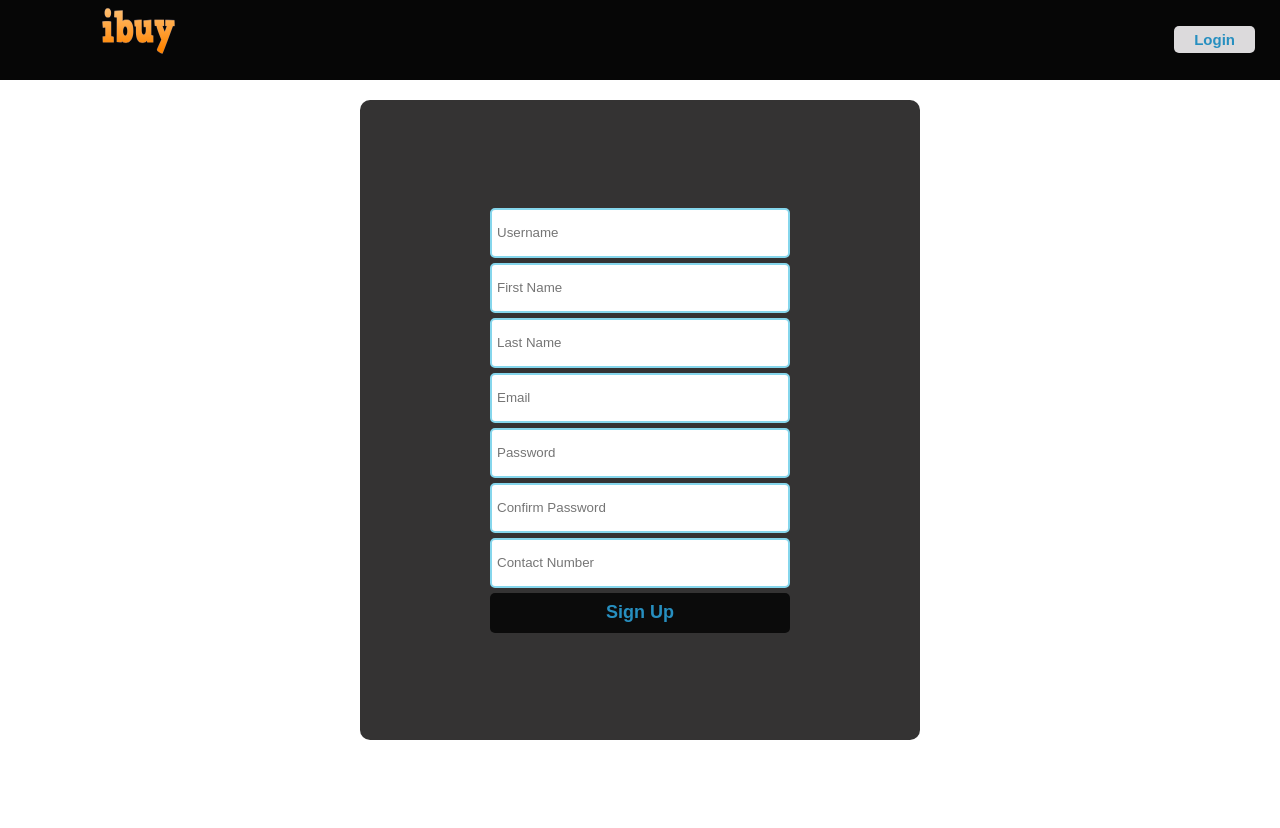
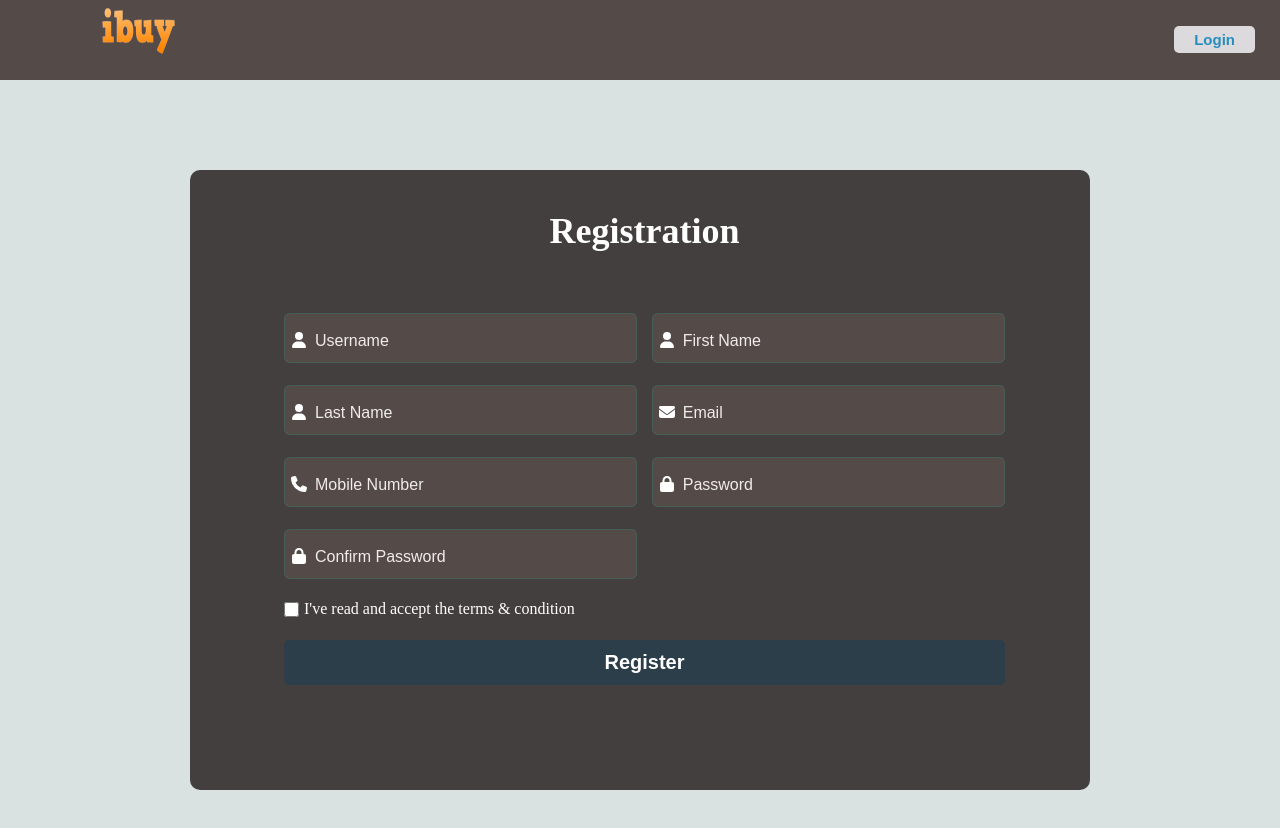
Before and after one commit to nuristany/usestorefront, a React (Create React App) app: page /register in a window 1280 px wide. Shown: the top 828 px of the page. Before the commit the page ends 800 px from the top, so only its background shows below. Built offline with nearby package versions, Linux system fonts and the light colour scheme.

Commit message:
changed the style of the app

```diff
--- a/src/component/RegistrationPage.js
+++ b/src/component/RegistrationPage.js
@@ -103,9 +103,14 @@
 
 // export default RegistrationForm;
 
-
-
 import React, { useState } from "react";
+import { FontAwesomeIcon } from "@fortawesome/react-fontawesome";
+import {
+  faUser,
+  faPhone,
+  faEnvelope,
+  faLock,
+} from "@fortawesome/free-solid-svg-icons"; // Import the user icon
 import { useNavigate } from "react-router-dom";
 
 function RegistrationForm() {
@@ -138,7 +143,7 @@ function RegistrationForm() {
 
     try {
       //const accessToken = localStorage.getItem("access");
-      const response = await fetch("http://127.0.0.1:8000/auth/users/", {
+      const response = await fetch("https://web-production-036f.up.railway.app/auth/users/", {
         method: "POST",
         headers: {
           "Content-Type": "application/json",
@@ -159,18 +164,24 @@ function RegistrationForm() {
   };
 
   return (
-    <div className="signup-container">
-      <div className="signup">
-        <form onSubmit={handleSubmit} className="signupForm">
+    <div className="registration-container">
+      <div className="wrapper">
+        <h1>Registration</h1>
+        <form onSubmit={handleSubmit}>
           {error && <div className="error">{error}</div>}
+          <div className="input-box">
+            <div className="input-field">
               <input
                 type="text"
+                placeholder="Username"
                 name="username"
-            placeholder="Username"
                 value={formData.username}
                 onChange={handleChange}
                 required
               />
+              <FontAwesomeIcon icon={faUser} className="faUser" />
+            </div>
+            <div className="input-field">
               <input
                 type="text"
                 name="first_name"
@@ -179,14 +190,22 @@ function RegistrationForm() {
                 onChange={handleChange}
                 required
               />
+              <FontAwesomeIcon icon={faUser} className="faUser" />
+            </div>
+          </div>
+          <div className="input-box">
+            <div className="input-field">
               <input
                 type="text"
+                placeholder="Last Name"
                 name="last_name"
-            placeholder="Last Name"
                 value={formData.last_name}
                 onChange={handleChange}
                 required
               />
+              <FontAwesomeIcon icon={faUser} className="faUser" />
+            </div>
+            <div className="input-field">
               <input
                 type="email"
                 name="email"
@@ -195,6 +214,22 @@ function RegistrationForm() {
                 onChange={handleChange}
                 required
               />
+              <FontAwesomeIcon icon={faEnvelope} className="faUser" />
+            </div>
+          </div>
+          <div className="input-box">
+            <div className="input-field">
+              <input
+                type="number"
+                placeholder="Mobile Number"
+                name="phone"
+                value={formData.phone}
+                onChange={handleChange}
+                required
+              />
+              <FontAwesomeIcon icon={faPhone} className="faUser" />
+            </div>
+            <div className="input-field">
               <input
                 type="password"
                 name="password"
@@ -203,23 +238,31 @@ function RegistrationForm() {
                 onChange={handleChange}
                 required
               />
+              <FontAwesomeIcon icon={faLock} className="faUser" />
+            </div>
+          </div>
+          <div className="input-box">
+            <div className="input-field">
               <input
                 type="password"
+                placeholder="Confirm Password"
                 name="confirmPassword"
-            placeholder="Confirm Password"
                 value={formData.confirmPassword}
                 onChange={handleChange}
                 required
               />
-          <input
-            type="text"
-            name="phone"
-            placeholder="Contact Number"
-            value={formData.phone}
-            onChange={handleChange}
-            required
-          />
-          <button type="submit">Sign Up</button>
+              <FontAwesomeIcon icon={faLock} className="faUser" />
+            </div>
+          </div>
+          {/* Other input fields */}
+
+          <label>
+            <input type="checkbox" required /> I've read and accept the terms & condition
+          </label>
+
+          <button type="submit" className="btn">
+            Register
+          </button>
         </form>
       </div>
     </div>
--- a/src/styles.css
+++ b/src/styles.css
@@ -61,7 +61,7 @@ body {
 
 /* this is the navbar style */
 .nav {
-  background: #060606;
+  background-color: rgb(84, 74, 72);
   height: 80px;
   width: 100%;
 }
@@ -155,40 +155,6 @@ form button {
   background-color: #0b0b0b;
 }
 
-.signup {
-  margin-top: 20px;
-  display: flex;
-  justify-content: center; /* Horizontally center the content */
-  align-items: center; /* Vertically center the content */
-  height: 50vh; /* Set the height to the full viewport height */
-  width: 50vh;
-  background-color: #1e1e1d;
-  border-radius: 10px;
-}
-
-.signup-container {
-  display: flex;
-  justify-content: center;
-  align-items: center;
-}
-
-.signup {
-  margin-top: 20px;
-  display: flex;
-  justify-content: center; /* Horizontally center the content */
-  align-items: center; /* Vertically center the content */
-  height: 80vh; /* Set the height to the full viewport height */
-  width: 70vh;
-  background-color: #343333;
-  border-radius: 10px;
-}
-
-.signupForm input {
-  width: 300px;
-  margin-bottom: 5px;
-  height: 50px;
-}
-
 .col-2 ul {
   border-radius: 8px;
   width: 200px;
@@ -268,7 +234,7 @@ form button {
   text-align: center;
 }
 
-.nav ul li button{
+.nav ul li button {
   background-color: #dcdadc;
   color: #278fc0;
   border-radius: 5px;
@@ -281,13 +247,12 @@ form button {
   font-size: 15px;
   cursor: pointer;
 }
-.nav ul li button:hover{
+.nav ul li button:hover {
   background-color: #06565b;
   color: white;
-
 }
 
-.logout-container{
+.logout-container {
   display: flex;
   justify-content: center;
   align-items: center;
@@ -301,12 +266,10 @@ form button {
   margin-top: 20px;
   border-radius: 5px;
   padding-top: 10px;
-
 }
-.logout p{
-font-size: 20px;
-color: white;
-
+.logout p {
+  font-size: 20px;
+  color: white;
 }
 .logout button {
   margin-top: 20px;
@@ -321,13 +284,11 @@ color: white;
   font-weight: bold;
   font-size: 15px;
   cursor: pointer;
-
 }
 .login-link a {
   color: #431102;
   font-weight: bold;
   font-size: 20px;
-
 }
 .login-link a:hover {
   color: white;
@@ -392,13 +353,11 @@ footer {
   flex-wrap: wrap;
   align-items: flex-start;
   justify-content: space-between;
-
 }
 
 .footer-col {
   flex-basis: 25%;
   padding: 10px;
-
 }
 .footer-col h3 {
   width: fit-content;
@@ -440,10 +399,9 @@ footer ul li a {
   color: white;
 }
 
-
 .add-item-container {
   max-width: 600px;
-  margin:auto
+  margin: auto;
 }
 
 .create-form {
@@ -484,13 +442,8 @@ footer ul li a {
 }
 
 .create-form button:hover {
-  background-color:#043033;
+  background-color: #043033;
 }
-
-
-
-
-
 
 /* Existing styles here */
 
@@ -522,7 +475,8 @@ footer ul li a {
   }
 
   /* Adjust login/signup form styles for mobile */
-  .user-login, .signup {
+  .user-login,
+  .signup {
     width: 90%; /* Adjust width for smaller screens */
   }
 
@@ -530,7 +484,8 @@ footer ul li a {
     margin: 20px; /* Adjust margin for smaller screens */
   }
 
-  form input, form button {
+  form input,
+  form button {
     width: 100%; /* Make form inputs and buttons full width */
   }
 
@@ -547,3 +502,91 @@ footer ul li a {
     margin-bottom: 20px; /* Adjust margin for smaller screens */
   }
 }
+
+.registration-container {
+  display: flex;
+  justify-content: center;
+  align-items: center;
+  min-height: 100vh;
+  background-color: rgb(217, 225, 225);
+}
+
+.wrapper {
+  width: 900px;
+  background-color: rgb(67, 63, 63);
+  border-radius: 10px;
+  color: white;
+  padding: 40px 35px 55px 44px;
+}
+.wrapper h1 {
+  font-size: 36px;
+  text-align: center;
+  margin-bottom: 20px;
+}
+
+.wrapper .input-box {
+  display: flex;
+  justify-content: space-between;
+  flex-wrap: wrap;
+
+}
+
+.input-box .input-field {
+  position: relative;
+  width: 49%;
+  height: 50px;
+  margin: 11px 0;
+  background-color: rgb(84, 74, 72);
+  border-radius: 5px;
+}
+.input-box .input-field input {
+  width: 100%;
+  height: 100%;
+  font-size: 16px;
+  background-color: transparent;
+  border: 1px solid rgba(11, 181, 152, 0.2);
+  outline: none;
+  color: white;
+  border-radius: 6px;
+  padding: 20px 15px 15px 30px;
+}
+
+.input-box .input-field input::placeholder {
+  color: rgb(240, 236, 236);
+}
+
+.faUser {
+  position: absolute;
+  left: 15px;
+  top: 37%;
+  transform: translate(-50%);
+}
+
+.wrapper label {
+  display:flex;
+  font-size: 16px;
+  margin: 10px 0px 20px 0px;
+}
+.wrapper label input {
+  margin-top: 2px;
+  height: 15px;
+  width: 15px;
+  accent-color: white;
+  margin-right: 5px;
+}
+.wrapper .btn {
+  width: 100%;
+  min-height: 45px;
+  background-color: rgb(43, 62, 74);
+  color: white;
+  font-size: 20px;
+  border: none;
+  border-radius: 5px;
+}
+
+@media (max-width: 576px) {
+  .input-box .input-field {
+    width: 100%;
+    margin: 10px;
+  }
+}
```
Also changed, not shown: package.json (+92 -0 lines), 1 other file (tests, documents, lock files or other folders). Lines whose indentation alone changed are shown as unchanged.
